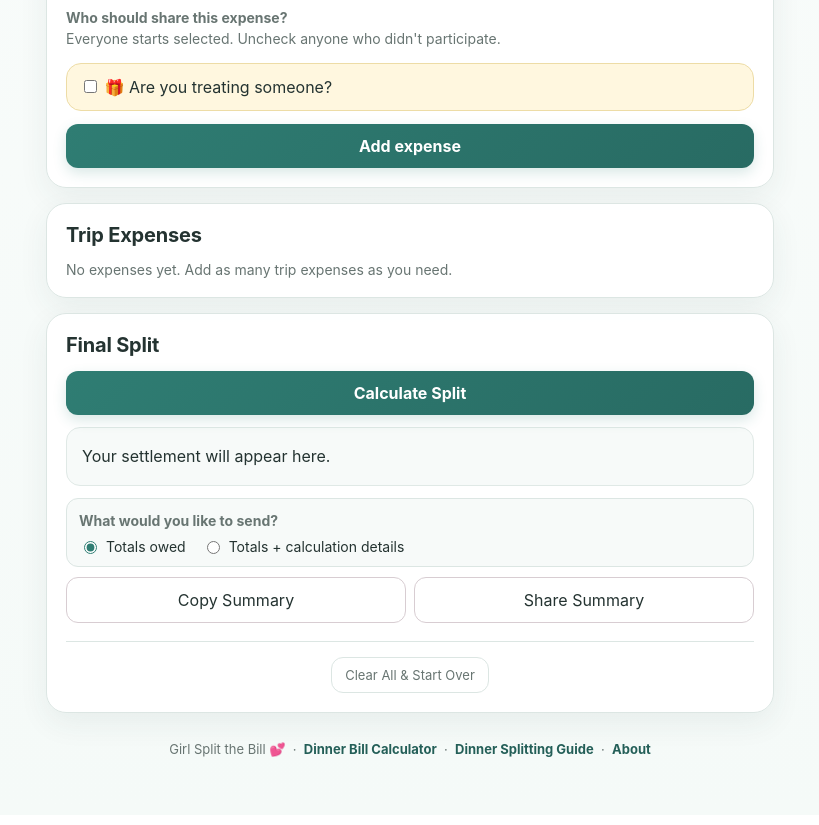
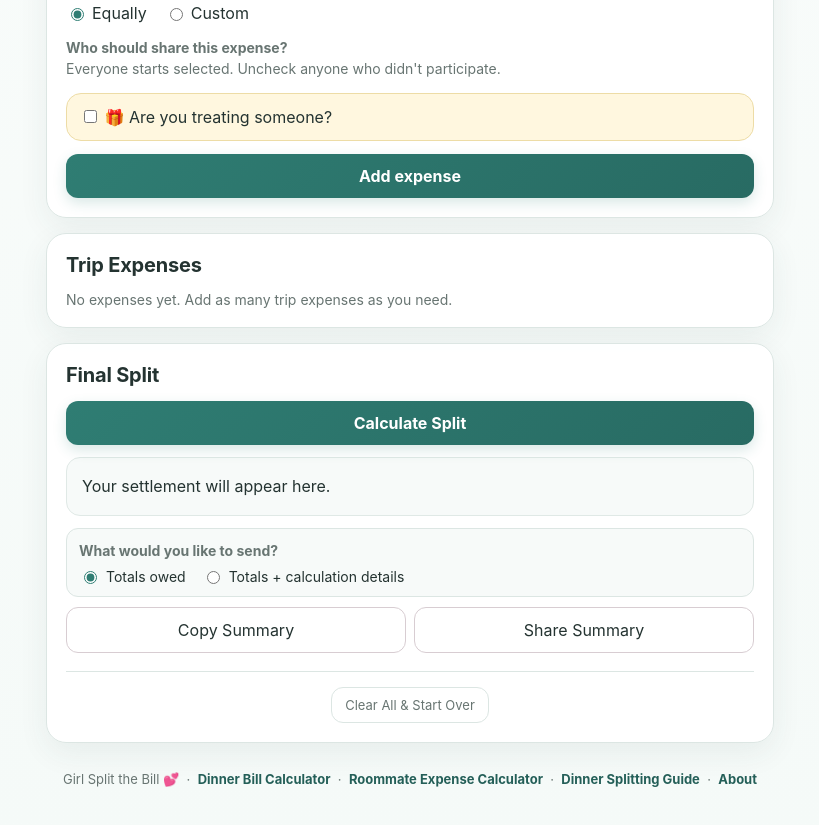
Before and after one commit to ksunak/girl-split-the-bill, a plain HTML site: page index.html in a window 1280 px wide. Shown: the part 1119-1944 px from the top of the page, without its empty margins (230-1049 px from the left). Drawn offline with Linux system fonts and the light colour scheme.

Commit message:
Add files via upload

```diff
--- a/index.html
+++ b/index.html
@@ -86,6 +86,7 @@ button:active{transform:translateY(1px)}
 <p class="sub">Add each expense, choose who actually shared it, and we'll handle who owes whom. Split evenly, customize shares, add a tip, or help cover someone special.</p>
 <div class="trustRow"><span>No sign-up</span><span>No spreadsheet</span><span>No account needed</span></div>
 <p class="sub" style="margin-top:14px">Splitting one restaurant receipt when only some friends had drinks? <a href="/dinner-bill-calculator.html" style="color:var(--accent-dark);font-weight:700">Try the Dinner Bill Calculator →</a></p>
+<p class="sub">Sharing rent, utilities, or groceries with roommates? <a href="/roommate-expense-calculator.html" style="color:var(--accent-dark);font-weight:700">Try the Roommate Expense Calculator →</a></p>
 <p class="sub">Want tips for splitting shared dishes, tax, and birthday dinners? <a href="/dinner-bill-splitting-guide.html" style="color:var(--accent-dark);font-weight:700">Read our dinner splitting guide →</a></p>
 </header>
 
@@ -147,7 +148,7 @@ button:active{transform:translateY(1px)}
 <div class="clearArea"><button id="clearAll" type="button" class="clearBtn">Clear All &amp; Start Over</button></div>
 </section>
 
-<footer class="siteFooter">Girl Split the Bill 💕 &nbsp;·&nbsp; <a href="/dinner-bill-calculator.html">Dinner Bill Calculator</a> &nbsp;·&nbsp; <a href="/dinner-bill-splitting-guide.html">Dinner Splitting Guide</a> &nbsp;·&nbsp; <a href="/about.html">About</a></footer>
+<footer class="siteFooter">Girl Split the Bill 💕 &nbsp;·&nbsp; <a href="/dinner-bill-calculator.html">Dinner Bill Calculator</a> &nbsp;·&nbsp; <a href="/roommate-expense-calculator.html">Roommate Expense Calculator</a> &nbsp;·&nbsp; <a href="/dinner-bill-splitting-guide.html">Dinner Splitting Guide</a> &nbsp;·&nbsp; <a href="/about.html">About</a></footer>
 </main>
 
 <script>
```
